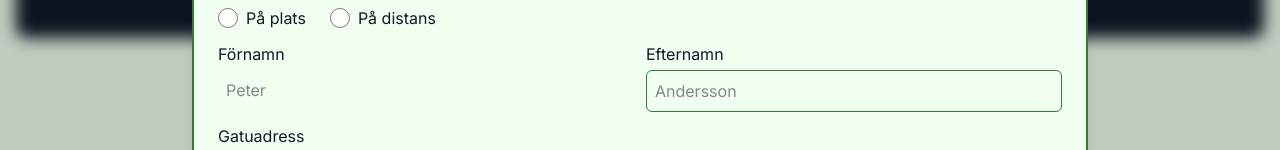
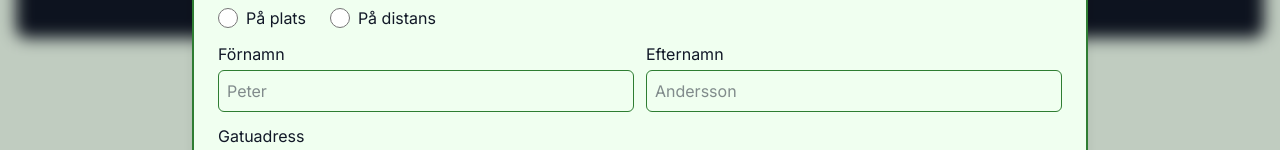
Before and after one commit to Zipelas/letitheal, a Next.js app: page /bookings in a window 1280 px wide. Shown: the part 242-392 px from the top of the page. Built offline with nearby package versions, Linux system fonts and the light colour scheme; no server answers.

Commit message:
removed typo

```diff
--- a/app/bookings/page.tsx
+++ b/app/bookings/page.tsx
@@ -222,7 +222,7 @@ export default function BookingsPage() {
               <span className='mb-1'>Förnamn</span>
               <input
                 name='firstName'
-                className='bo4rder border-[#2e7d32] rounded-md p-2'
+                className='border border-[#2e7d32] rounded-md p-2'
                 placeholder='Peter'
               />
             </label>
```
